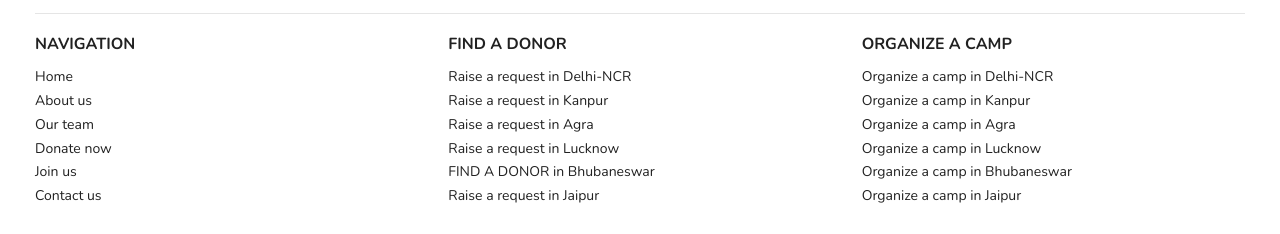
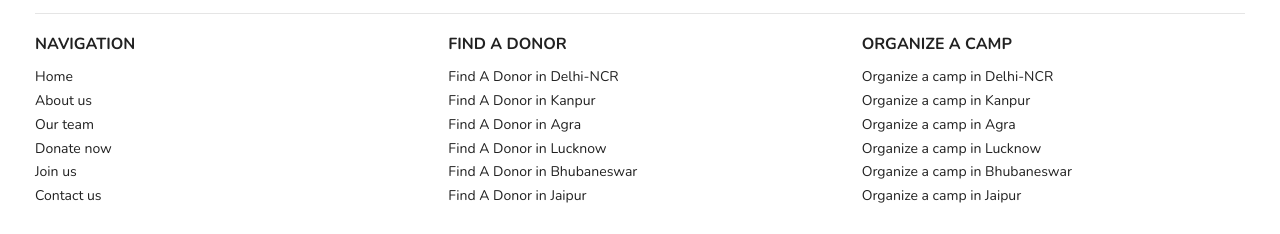
Before and after one commit to bloodconnect-india/Website, a plain HTML site: page days-of-gratitude.html in a window 1280 px wide. Shown: the part 1954-2188 px from the top of the page. Drawn offline with nearby package versions, Linux system fonts and the light colour scheme.

Commit message:
Fixed Footer

```diff
--- a/days-of-gratitude.html
+++ b/days-of-gratitude.html
@@ -316,21 +316,18 @@
         <div class="col-lg-4 col-sm-12">
           <p class="color-dark bold mb-2">FIND A DONOR</p>
           <ul class="footer-list pl-0">
-            <li class=" mr-4 compact"><a class="color-dark f-14" href="./raise-a-request.html#city_region=Delhi">Raise
-                a
-                request in Delhi-NCR</a></li>
-            <li class=" mr-4 compact"><a class="color-dark f-14" href="./raise-a-request.html#city_region=Kanpur">Raise
-                a
-                request in Kanpur</a></li>
-            <li class=" mr-4 compact"><a class="color-dark f-14" href="./raise-a-request.html#city_region=Agra">Raise
-                a
-                request in Agra</a></li>
-            <li class=" mr-4 compact"><a class="color-dark f-14" href="./raise-a-request.html#city_region=Lucknow">Raise
-                a request in Lucknow</a></li>
-            <li class=" mr-4 compact"><a class="color-dark f-14"
-                href="./raise-a-request.html#city_region=Bhubaneswar">FIND A DONOR in Bhubaneswar</a></li>
-            <li class=" mr-4 compact"><a class="color-dark f-14" href="./raise-a-request.html#city_region=Jaipur">Raise
-                a request in Jaipur</a></li>
+            <li class=" mr-4 compact"><a class="color-dark f-14" href="./raise-a-request.html#city_region=Delhi"
+                onclick="goToForm('Delhi')">Find A Donor in Delhi-NCR</a></li>
+            <li class=" mr-4 compact"><a class="color-dark f-14" href="./raise-a-request.html#city_region=Kanpur"
+                onclick="goToForm('Kanpur')">Find A Donor in Kanpur</a></li>
+            <li class=" mr-4 compact"><a class="color-dark f-14" href="./raise-a-request.html#city_region=Agra"
+                onclick="goToForm('Agra')">Find A Donor in Agra</a></li>
+            <li class=" mr-4 compact"><a class="color-dark f-14" href="./raise-a-request.html#city_region=Lucknow"
+                onclick="goToForm('Lucknow')">Find A Donor in Lucknow</a></li>
+            <li class=" mr-4 compact"><a class="color-dark f-14" href="./raise-a-request.html#city_region=Bhubaneswar"
+                onclick="goToForm('Bhubaneswar')">Find A Donor in Bhubaneswar</a></li>
+            <li class=" mr-4 compact"><a class="color-dark f-14" href="./raise-a-request.html#city_region=Jaipur"
+                onclick="goToForm('Jaipur')">Find A Donor in Jaipur</a></li>
           </ul>
         </div>
         <div class="col-lg-4 col-sm-12">
```
